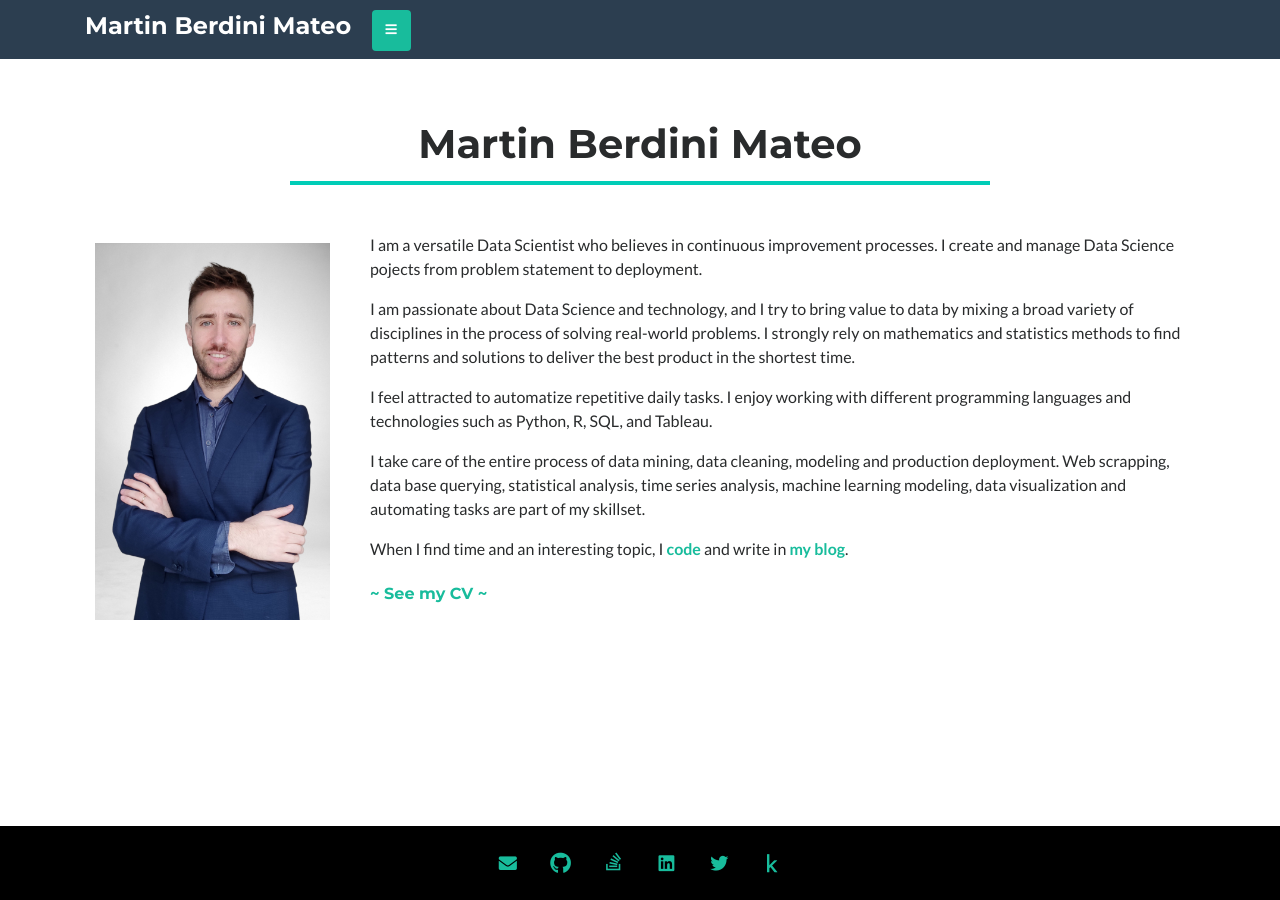
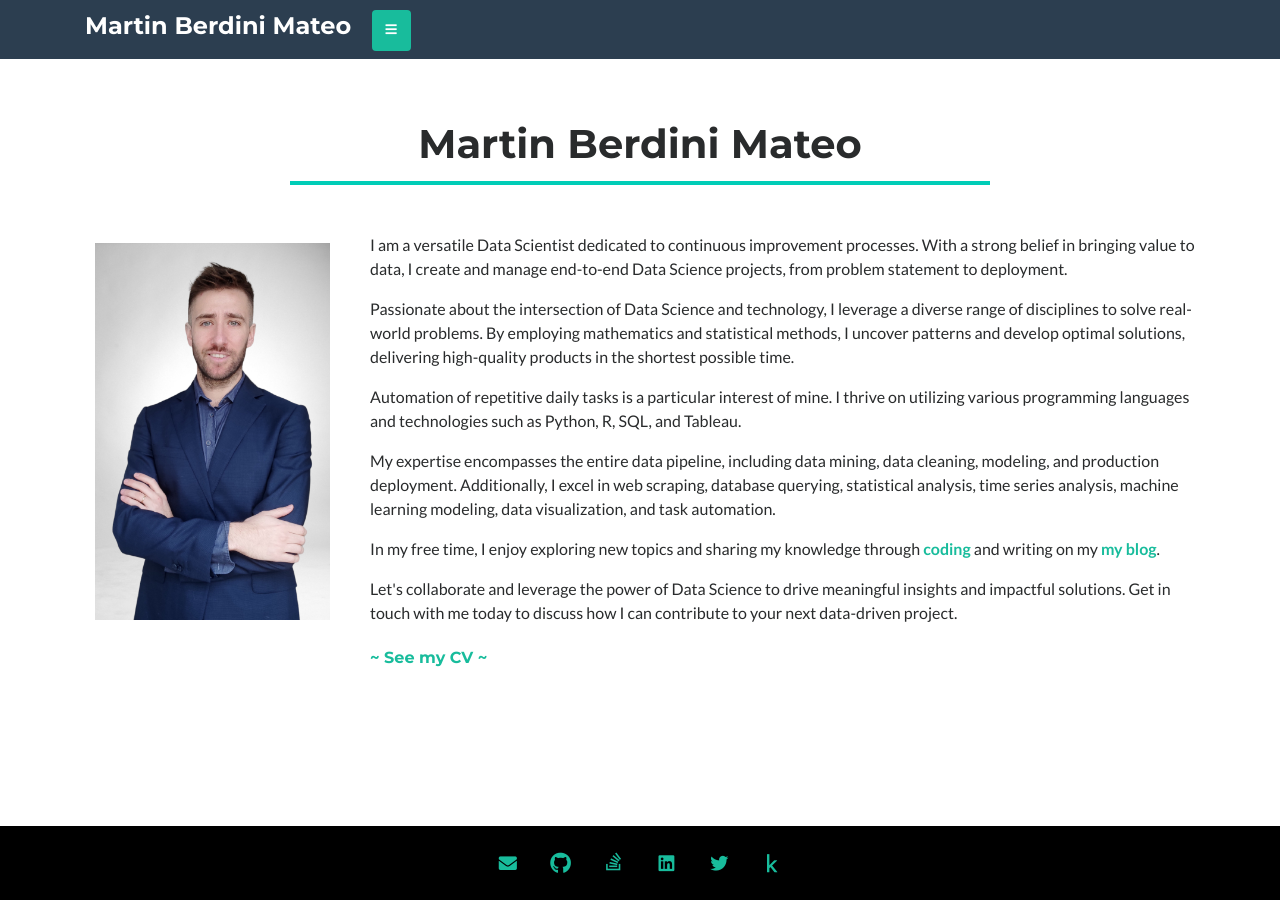
Before and after one commit to chiflmas/chiflmas.github.io, a Jekyll site: the page built from index.md, in a window 1280 px wide. Built offline with Jekyll 4.4.1, drawn with Linux system fonts in a browser that asks for light colours; nearby versions of some CDN libraries.

Commit message:
update landing text

```diff
--- a/index.md
+++ b/index.md
@@ -12,19 +12,22 @@ layout: default
   <div class="col-lg-9 col-md-8 col-sm-8 col-xs-12">
     <div class="mb-2">
       <p>
-        I am a versatile Data Scientist who believes in continuous improvement processes. I create and manage Data Science pojects from problem statement to deployment.
+        I am a versatile Data Scientist dedicated to continuous improvement processes. With a strong belief in bringing value to data, I create and manage end-to-end Data Science projects, from problem statement to deployment.
       </p>
       <p>
-        I am passionate about Data Science and technology, and I try to bring value to data by mixing a broad variety of disciplines in the process of solving real-world problems. I strongly rely on mathematics and statistics methods to find patterns and solutions to deliver the best product in the shortest time.
+        Passionate about the intersection of Data Science and technology, I leverage a diverse range of disciplines to solve real-world problems. By employing mathematics and statistical methods, I uncover patterns and develop optimal solutions, delivering high-quality products in the shortest possible time.
       </p>
       <p>
-        I feel attracted to automatize repetitive daily tasks. I enjoy working with different programming languages and technologies such as Python, R, SQL, and Tableau.
+        Automation of repetitive daily tasks is a particular interest of mine. I thrive on utilizing various programming languages and technologies such as Python, R, SQL, and Tableau.
       </p>
       <p>
-        I take care of the entire process of data mining, data cleaning, modeling and production deployment. Web scrapping, data base querying, statistical analysis, time series analysis, machine learning modeling, data visualization and automating tasks are part of my skillset.
+        My expertise encompasses the entire data pipeline, including data mining, data cleaning, modeling, and production deployment. Additionally, I excel in web scraping, database querying, statistical analysis, time series analysis, machine learning modeling, data visualization, and task automation.
       </p>
       <p>
-        When I find time and an interesting topic, I <a href="https://github.com/chiflmas">code</a> and write in <a href="/blog">my blog</a>.
+        In my free time, I enjoy exploring new topics and sharing my knowledge through <a href="https://github.com/chiflmas">coding</a> and writing on my <a href="/blog">my blog</a>.
+      </p>
+      <p>
+        Let's collaborate and leverage the power of Data Science to drive meaningful insights and impactful solutions. Get in touch with me today to discuss how I can contribute to your next data-driven project.
       </p>
       <h6 class="mt-4"><a href="/cv">~ See my CV ~</a></h6>
     </div>
```
